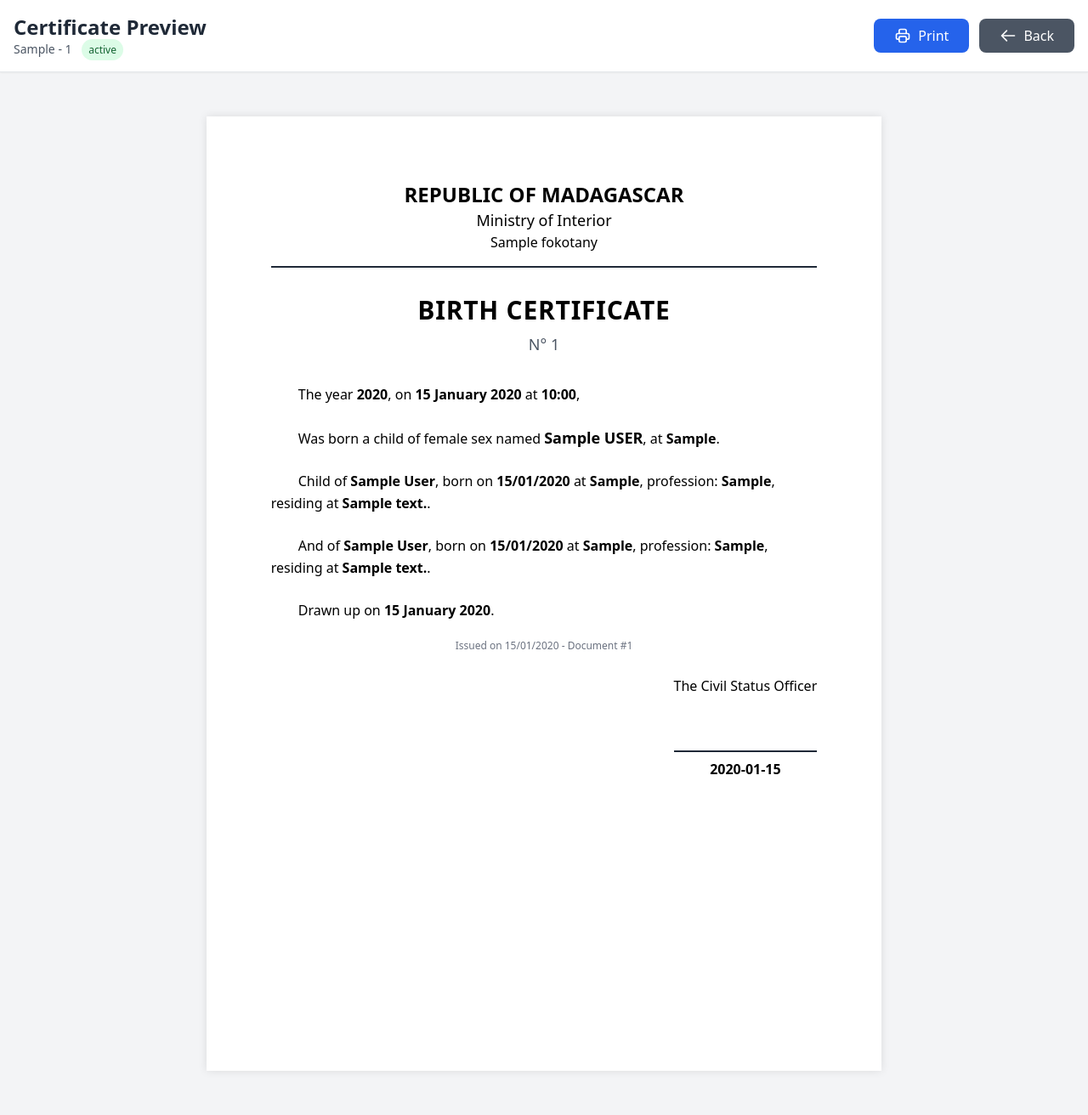
After one commit to Kenn555/Commune, a Django app: template civil/templates/civil/preview.html in a window 1280 px wide. The commit adds this page. Shown: the whole page at 85% size. Run offline with Django 5.2, Linux system fonts and the light colour scheme; the template is opened without the code that fills it: most values are stand-ins (such as "Sample title", 1, 10 or a date in 2020); some libraries are stand-ins or nearby versions.

```diff
--- a/CommonAdmin/settings.py
+++ b/CommonAdmin/settings.py
@@ -72,6 +72,10 @@ ALLOWED_HOSTS = ['*'] if CHECKED_ENV else []
 # Application definition
 
 INSTALLED_APPS = [
+    # Autocomplete
+    "dal",
+    "dal_select2",
+    # Applications par défaut
     "django.contrib.admin",
     "django.contrib.auth",
     "django.contrib.contenttypes",
--- /dev/null
+++ b/civil/templates/civil/preview.html
@@ -0,0 +1,198 @@
+{% load static %}
+{% load i18n %}
+
+<!DOCTYPE html>
+<html lang="fr">
+<head>
+    <meta charset="UTF-8">
+    <meta name="viewport" content="width=device-width, initial-scale=1.0">
+    <title>{% trans "Certificate Preview" %} - {{ document.document_number }}</title>
+
+    <script src="https://cdn.tailwindcss.com"></script>
+
+    <style>
+        @media print {
+            .no-print {
+                display: none !important;
+            }
+            .a4-page {
+                margin: 0;
+                box-shadow: none;
+                page-break-after: always;
+            }
+        }
+
+        .a4-page {
+            width: 210mm;
+            min-height: 297mm;
+            padding: 20mm;
+            background: white;
+            box-shadow: 0 0 10px rgba(0,0,0,0.1);
+            margin: 20px auto;
+        }
+
+        @page {
+            size: A4;
+            margin: 0;
+        }
+    </style>
+</head>
+<body class="bg-gray-100">
+    <!-- Barre d'actions (non imprimable) -->
+    <div class="no-print bg-white border-b shadow-sm sticky top-0 z-50">
+        <div class="max-w-7xl mx-auto px-4 py-4">
+            <div class="flex justify-between items-center">
+                <div>
+                    <h1 class="text-2xl font-bold text-gray-800">
+                        {% trans "Certificate Preview" %}
+                    </h1>
+                    <p class="text-sm text-gray-600">
+                        {{ document.get_document_type_display }} - {{ document.document_number }}
+                        <span class="ml-2 px-2 py-1 text-xs rounded-full
+                            {% if document.status == 'VALIDATED' %}bg-green-100 text-green-800
+                            {% elif document.status == 'DRAFT' %}bg-yellow-100 text-yellow-800
+                            {% else %}bg-red-100 text-red-800{% endif %}">
+                            {{ document.get_status_display }}
+                        </span>
+                    </p>
+                </div>
+
+                <div class="flex gap-3">
+                    <!-- Bouton Imprimer -->
+                    <button onclick="window.print()"
+                        class="flex items-center gap-2 bg-blue-600 hover:bg-blue-700 text-white px-6 py-2 rounded-lg transition">
+                        <svg class="w-5 h-5" fill="none" stroke="currentColor" viewBox="0 0 24 24">
+                            <path stroke-linecap="round" stroke-linejoin="round" stroke-width="2" d="M17 17h2a2 2 0 002-2v-4a2 2 0 00-2-2H5a2 2 0 00-2 2v4a2 2 0 002 2h2m2 4h6a2 2 0 002-2v-4a2 2 0 00-2-2H9a2 2 0 00-2 2v4a2 2 0 002 2zm8-12V5a2 2 0 00-2-2H9a2 2 0 00-2 2v4h10z"/>
+                        </svg>
+                        {% trans "Print" %}
+                    </button>
+
+                    <!-- Bouton Modifier -->
+                    {% if document.can_edit %}
+                    <a href="{% url 'birth-certificate-edit' document.birth_certificate.id %}"
+                        class="flex items-center gap-2 bg-yellow-500 hover:bg-yellow-600 text-white px-6 py-2 rounded-lg transition">
+                        <svg class="w-5 h-5" fill="none" stroke="currentColor" viewBox="0 0 24 24">
+                            <path stroke-linecap="round" stroke-linejoin="round" stroke-width="2" d="M11 5H6a2 2 0 00-2 2v11a2 2 0 002 2h11a2 2 0 002-2v-5m-1.414-9.414a2 2 0 112.828 2.828L11.828 15H9v-2.828l8.586-8.586z"/>
+                        </svg>
+                        {% trans "Edit" %}
+                    </a>
+                    {% endif %}
+
+                    <!-- Bouton Supprimer -->
+                    {% if document.can_delete %}
+                    <button onclick="confirmDelete()"
+                        class="flex items-center gap-2 bg-red-600 hover:bg-red-700 text-white px-6 py-2 rounded-lg transition">
+                        <svg class="w-5 h-5" fill="none" stroke="currentColor" viewBox="0 0 24 24">
+                            <path stroke-linecap="round" stroke-linejoin="round" stroke-width="2" d="M19 7l-.867 12.142A2 2 0 0116.138 21H7.862a2 2 0 01-1.995-1.858L5 7m5 4v6m4-6v6m1-10V4a1 1 0 00-1-1h-4a1 1 0 00-1 1v3M4 7h16"/>
+                        </svg>
+                        {% trans "Delete" %}
+                    </button>
+                    {% endif %}
+
+                    <!-- Bouton Retour -->
+                    <a href="{% url 'certificate-list' %}"
+                        class="flex items-center gap-2 bg-gray-600 hover:bg-gray-700 text-white px-6 py-2 rounded-lg transition">
+                        <svg class="w-5 h-5" fill="none" stroke="currentColor" viewBox="0 0 24 24">
+                            <path stroke-linecap="round" stroke-linejoin="round" stroke-width="2" d="M10 19l-7-7m0 0l7-7m-7 7h18"/>
+                        </svg>
+                        {% trans "Back" %}
+                    </a>
+                </div>
+            </div>
+        </div>
+    </div>
+
+    <!-- Document A4 -->
+    <div class="py-8">
+        <div class="a4-page">
+            <!-- En-tête officiel -->
+            <div class="text-center border-b-2 border-gray-800 pb-4 mb-6">
+                <h2 class="text-2xl font-bold uppercase">{% trans "Republic of Madagascar" %}</h2>
+                <p class="text-lg">{% trans "Ministry of Interior" %}</p>
+                <p class="text-md">{{ certificate.fokotany.name }}</p>
+            </div>
+
+            <!-- Titre du document -->
+            <div class="text-center my-8">
+                <h1 class="text-3xl font-bold uppercase tracking-wide">
+                    {% trans "Birth Certificate" %}
+                </h1>
+                <p class="text-lg mt-2 text-gray-600">N° {{ document.document_number }}</p>
+            </div>
+
+            <!-- Corps du document -->
+            <div class="space-y-6 text-base leading-relaxed">
+                <p class="indent-8">
+                    {% trans "The year" %} <strong>{{ certificate.born.birthday|date:"Y" }}</strong>,
+                    {% trans "on" %} <strong>{{ certificate.born.birthday|date:"d F Y" }}</strong>
+                    {% trans "at" %} <strong>{{ certificate.born.birthday|date:"H:i" }}</strong>,
+                </p>
+
+                <p class="indent-8">
+                    {% if certificate.born.gender == 'M' %}
+                        {% trans "Was born a child of male sex named" %}
+                    {% else %}
+                        {% trans "Was born a child of female sex named" %}
+                    {% endif %}
+                    <strong class="text-lg">{{ certificate.born.first_name }} {{ certificate.born.last_name|upper }}</strong>,
+                    {% trans "at" %} <strong>{{ certificate.born.birth_place }}</strong>.
+                </p>
+
+                <!-- Père -->
+                {% if certificate.father %}
+                <p class="indent-8">
+                    {% trans "Child of" %} <strong>{{ certificate.father.full_name }}</strong>,
+                    {% trans "born on" %} <strong>{{ certificate.father.birthday|date:"d/m/Y" }}</strong>
+                    {% trans "at" %} <strong>{{ certificate.father.birth_place }}</strong>,
+                    {% trans "profession" %}: <strong>{{ certificate.father_carreer }}</strong>,
+                    {% trans "residing at" %} <strong>{{ certificate.father_address }}</strong>.
+                </p>
+                {% endif %}
+
+                <!-- Mère -->
+                <p class="indent-8">
+                    {% trans "And of" %} <strong>{{ certificate.mother.full_name }}</strong>,
+                    {% trans "born on" %} <strong>{{ certificate.mother.birthday|date:"d/m/Y" }}</strong>
+                    {% trans "at" %} <strong>{{ certificate.mother.birth_place }}</strong>,
+                    {% trans "profession" %}: <strong>{{ certificate.mother_carreer }}</strong>,
+                    {% trans "residing at" %} <strong>{{ certificate.mother_address }}</strong>.
+                </p>
+
+                <p class="indent-8">
+                    {% trans "Drawn up on" %} <strong>{{ certificate.date_created|date:"d F Y" }}</strong>.
+                </p>
+            </div>
+
+            <!-- Signature -->
+            <div class="mt-16 flex justify-end">
+                <div class="text-center">
+                    <p class="mb-16">{% trans "The Civil Status Officer" %}</p>
+                    {% if document.validated_by %}
+                        <p class="font-bold border-t-2 border-gray-800 pt-2">
+                            {{ document.validated_by }}
+                        </p>
+                    {% else %}
+                        <div class="border-t-2 border-gray-800 pt-2 w-48">
+                            <p class="text-sm text-gray-500">{% trans "Signature" %}</p>
+                        </div>
+                    {% endif %}
+                </div>
+            </div>
+
+            <!-- Pied de page -->
+            <div class="absolute bottom-8 left-0 right-0 text-center text-xs text-gray-500">
+                <p>{% trans "Issued on" %} {{ document.created_at|date:"d/m/Y" }} -
+                   {% trans "Document" %} #{{ document.document_number }}</p>
+            </div>
+        </div>
+    </div>
+
+    <script>
+        function confirmDelete() {
+            if (confirm('{% trans "Are you sure you want to delete this certificate?" %}')) {
+                window.location.href = "{% url 'certificate-delete' document.pk %}";
+            }
+        }
+    </script>
+</body>
+</html>
--- a/civil/templates/civil/register.html
+++ b/civil/templates/civil/register.html
@@ -12,9 +12,8 @@
   </style>
    <style>
         /* Styles personnalisés pour Select2 */
-        .select2-container{
-          width: 100% !important;
-          min-width: 0% !important;
+        .select2-container {
+            width: 100% !important;
         }
 
         .select2-container--default .select2-selection--single {
```
Also changed, not shown: theme/static/css/dist/styles.css (+132 -0 lines).
